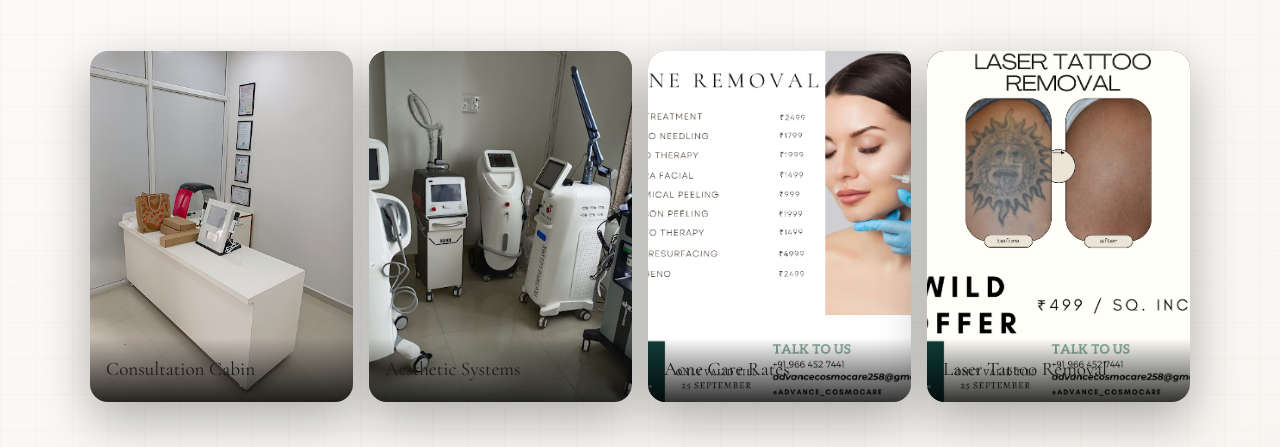
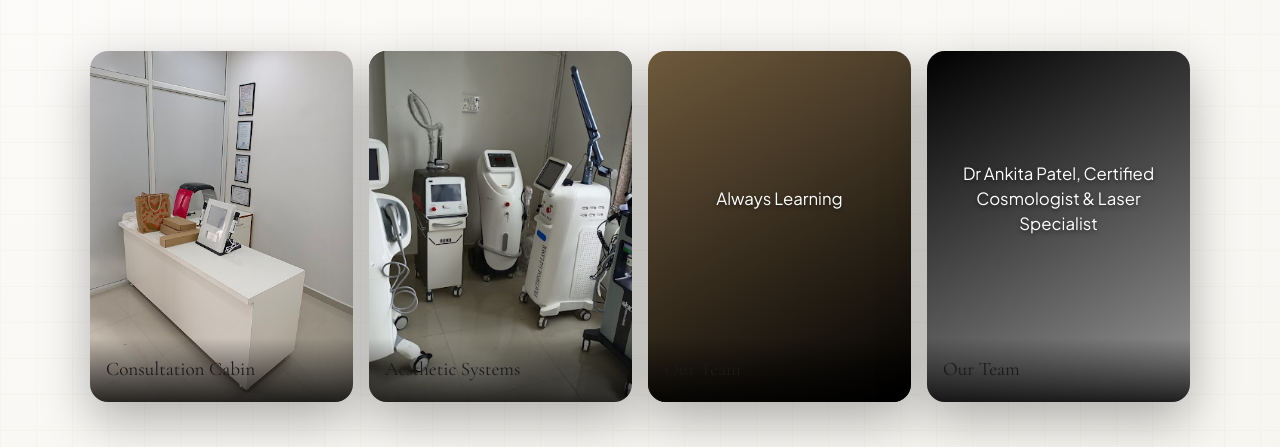
Before and after one commit to sachsbu/advancecosmocare, a plain HTML site: page index.html in a window 1280 px wide. Shown: the part 4869-5316 px from the top of the page. Drawn offline with nearby package versions, Linux system fonts and the light colour scheme.

Commit message:
removed images

```diff
--- a/index.html
+++ b/index.html
@@ -494,7 +494,8 @@
                 </svg>
               </div>
               <h3>Acne &amp; Scar Treatment</h3>
-              <p>Target active acne breakouts, reduce redness, and smooth acne scarring with medical solutions customized
+              <p>Target active acne breakouts, reduce redness, and smooth acne scarring with medical solutions
+                customized
                 to your skin.</p>
               <span class="more">Clear, calm skin →</span>
             </article>
@@ -527,7 +528,8 @@
                 </svg>
               </div>
               <h3>Hair Restoration</h3>
-              <p>Advanced medical-grade hair restoration protocols designed to arrest hair thinning and densify hair root
+              <p>Advanced medical-grade hair restoration protocols designed to arrest hair thinning and densify hair
+                root
                 growth.</p>
               <span class="more">Fuller hair growth →</span>
             </article>
@@ -734,14 +736,18 @@
             <figcaption class="lbl">Aesthetic Systems</figcaption>
           </figure>
           <figure class="gtile reveal">
-            <img src="assets/Acne_Removal_rate_card.png" alt="Acne Removal and scar correction protocols pricing list"
-              loading="lazy" />
-            <figcaption class="lbl">Acne Care Rates</figcaption>
+            <div
+              style="padding: 24px 24px 80px 24px; color: var(--white); font-size: 1.05rem; line-height: 1.5; font-family: var(--font-body); height: 100%; display: flex; align-items: center; justify-content: center; text-align: center; background: rgba(0, 0, 0, 0.4); text-shadow: 0 2px 4px rgba(0, 0, 0, 0.5);">
+              Always Learning
+            </div>
+            <figcaption class="lbl">Our Team</figcaption>
           </figure>
           <figure class="gtile reveal">
-            <img src="assets/laaser_tattoo_removal_result_rate.png"
-              alt="Laser Tattoo Removal before and after clinical comparison card" loading="lazy" />
-            <figcaption class="lbl">Laser Tattoo Removal</figcaption>
+            <div
+              style="padding: 24px 24px 80px 24px; color: var(--white); font-size: 1.05rem; line-height: 1.5; font-family: var(--font-body); height: 100%; display: flex; align-items: center; justify-content: center; text-align: center; background: rgba(0, 0, 0, 0.4); text-shadow: 0 2px 4px rgba(0, 0, 0, 0.5);">
+              Dr Ankita Patel, Certified Cosmologist & Laser Specialist
+            </div>
+            <figcaption class="lbl">Our Team</figcaption>
           </figure>
         </div>
         <div class="ig-cta reveal">
```
Also changed, not shown: prp-therapy.html (+3 -12 lines).
